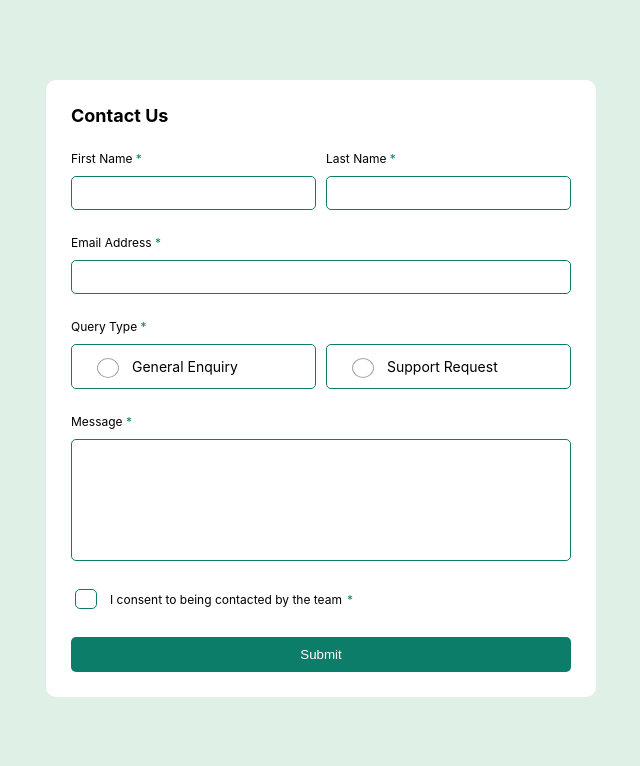
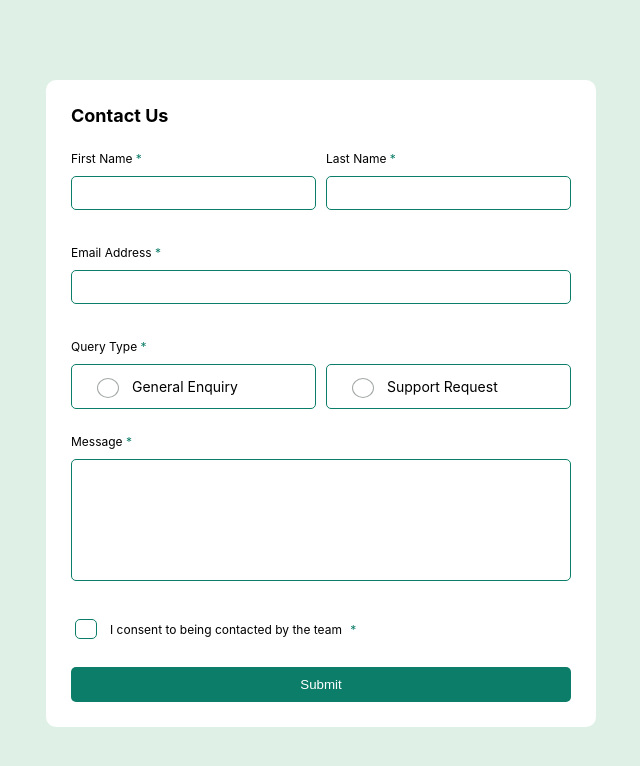
Before and after one commit to juliamazzoni/contact_form, a React (Create React App) app: page / in a window 1280 px wide. Shown: the top 766 px of the page, without its empty margins (319-959 px from the left). Built offline with nearby package versions, Linux system fonts and the light colour scheme.

Commit message:
Refactoring

```diff
--- a/src/App.css
+++ b/src/App.css
@@ -145,8 +145,7 @@ body {
 }
 
 .checkbox {
-  display: flex;
-  align-items: center;
+ display: flex;
 }
 
 .checkbox p {
@@ -156,6 +155,13 @@ body {
 
 .checkbox span {
   margin-left: 5px;
+}
+
+.checkbox div {
+  display: flex;
+  flex-direction: column;
+  justify-content: center;
+  gap: 10px;
 }
 
 .checkbox input {
--- a/src/ContactForm.jsx
+++ b/src/ContactForm.jsx
@@ -1,5 +1,6 @@
 import { useState } from "react";
 import validate from "./utils/validate";
+import { InputField } from "./InputField";
 
 export const ContactForm = ({setMessageSent}) => {
 
@@ -17,6 +18,10 @@ export const ContactForm = ({setMessageSent}) => {
     } else {
       setMessageSent(true)
       setErrors({})
+      setTimeout(() => {
+        setMessageSent(false)
+      }, 3000);
+      console.log(formData)
     }
   }
 
@@ -39,52 +44,17 @@ export const ContactForm = ({setMessageSent}) => {
         <form action="submit" onSubmit={handleSubmit} className="form">
 
           <div className="firstName-lastName">
-            <div className="first-name">
-              <label >First Name <span className="green">*</span></label>
-              <input type="text" name='firstName' onChange={handleOnChange} />
-              {errors.firstName && <span className="errors">{errors.firstName}</span>}
-            </div>
-
-            <div className="last-name">
-              <label >Last Name <span className="green">*</span></label>
-              <input type="text" name='lastName' onChange={handleOnChange} />
-              {errors.lastName && <span className="errors">{errors.lastName}</span>}
-            </div>
+            <InputField inputClassName="first-name" label="First Name" type="text" name="firstName" handleOnChange={handleOnChange} errors={errors.firstName}/>
+            <InputField inputClassName="last-name" label="Last Name" type="text" name="lastName" handleOnChange={handleOnChange} errors={errors.lastName}/>
           </div>
 
-          <div className="email-address">
-            <label >Email Address <span className="green">*</span></label>
-            <input type="email" name='email' onChange={handleOnChange} />
-            {errors.email && <span className="errors">{errors.email}</span>}
-          </div>
+          <InputField inputClassName="email-address" label="Email Address" type="email" name="email" handleOnChange={handleOnChange} errors={errors.email}/>
 
-          <div className="query-type">
-            <label >Query Type <span className="green">*</span></label>
+          <InputField inputClassName="query-type" label="Query Type" name="queryType" type="radio" radioOption={radioOption} handleOnChange={handleOnChange} errors={errors.queryType} handleGeneralEnquireClick={handleGeneralEnquireClick} handleSupportRequestClick={handleSupportRequestClick}/>
 
-            <div className="query-options">
-              <div className={radioOption === 'general' ? 'green-background' : 'transparent'}>
-                <input type="radio" name='queryType' value='general-enquire' onClick={handleGeneralEnquireClick} onChange={handleOnChange}  /> General Enquiry
-              </div>
-              <div className={radioOption === 'support' ? 'green-background' : 'transparent'}>
-                <input type="radio" name='queryType' value='support-request' onClick={handleSupportRequestClick} onChange={handleOnChange}  /> Support Request
-              </div>
-              {errors.queryType && <span className="errors">{errors.queryType}</span>}
-            </div>
-          </div>
+          <InputField inputClassName="message" label=" Message" name="message" type="text" handleOnChange={handleOnChange} errors={errors.message}/>
 
-          <div className="message">
-            <label >Message <span className="green">*</span></label>
-            <textarea name="message" type='text' onChange={handleOnChange}  ></textarea>
-            {errors.message && <span className="errors">{errors.message}</span>}
-          </div>
-
-          <div>
-            <div className="checkbox">
-              <input type="checkbox" name="consent" onChange={handleOnChange} /> <p>I consent to being contacted by the team</p> <span className="green">*</span>
-            </div>
-            {errors.consent && <span className="errors">{errors.consent}</span>}
-          </div>
-
+          <InputField inputClassName="checkbox" name="consent" type="checkbox" handleOnChange={handleOnChange} text="I consent to being contacted by the team" errors={errors.consent}/>
 
           <button className="submit-button" type="submit" >Submit</button>
 
--- /dev/null
+++ b/src/InputField.jsx
@@ -0,0 +1,44 @@
+
+export const InputField = ({inputClassName, label, name, handleOnChange, errors, type, text, radioOption, handleGeneralEnquireClick, handleSupportRequestClick }) => {
+
+  const generalEnquire = radioOption === 'general' ? 'green-background' : 'transparent'
+  const supportRequest = radioOption === 'support' ? 'green-background' : 'transparent'
+
+  return (
+    <>
+    {inputClassName !== 'query-type' ?
+
+    (<div>
+      <div className={inputClassName}>
+        {label && <label >{label} <span className="green">*</span></label>}
+        {inputClassName === 'message' ?
+        <textarea name={name} type={type} onChange={handleOnChange}  ></textarea> :
+        <input type={type} name={name} onChange={handleOnChange} />}
+        <div>
+        {text && <p>{text} <span className="green">*</span></p>}
+        {inputClassName !== 'checkbox' && errors && <span className="errors">{errors}</span>}
+        </div>
+
+      </div>
+      {inputClassName === 'checkbox' && errors && <span className="errors">{errors}</span>}
+  </div>)
+
+  :
+
+  (<div className={inputClassName}>
+  <label >{label} <span className="green">*</span></label>
+
+  <div className="query-options">
+    <div className={generalEnquire}>
+      <input type={type} name={name} value='general-enquire' onClick={handleGeneralEnquireClick} onChange={handleOnChange}  /> General Enquiry
+    </div>
+    <div className={supportRequest}>
+      <input type={type} name={name} value='support-request' onClick={handleSupportRequestClick} onChange={handleOnChange}  /> Support Request
+    </div>
+    {errors && <span className="errors">{errors}</span>}
+  </div>
+</div>)
+  }
+  </>
+  )
+}
--- a/src/utils/validate.js
+++ b/src/utils/validate.js
@@ -1,6 +1,5 @@
 
  export default function validate(formData) {
-  console.log(formData)
   const errors = {}
   if(!formData.firstName){
     errors.firstName = "First name is required."
```
